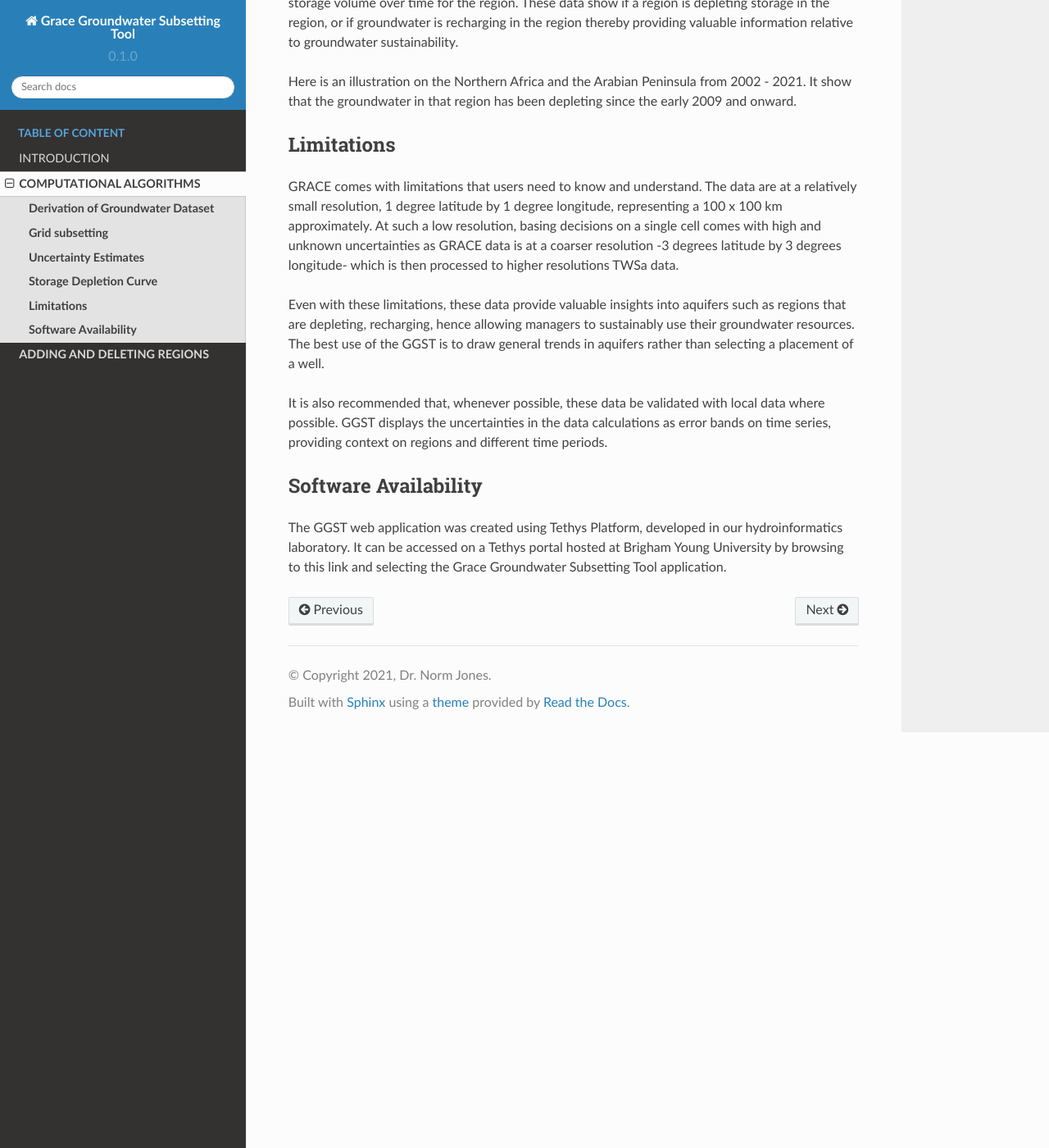
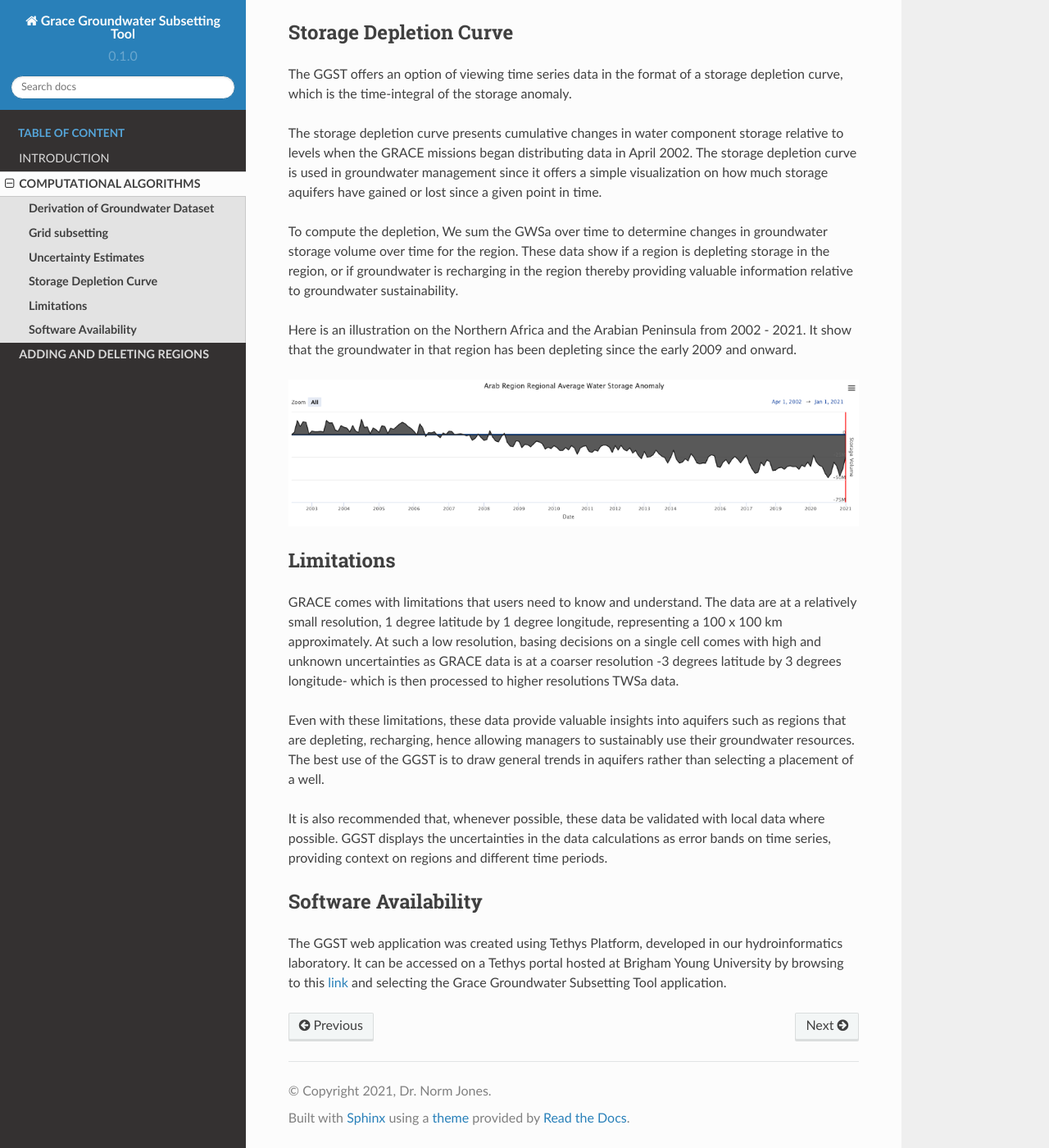
Before and after one commit to BYU-Hydroinformatics/ggst, a Sphinx documentation site: the page built from docs/source/algorithm.rst, in a window 1280 px wide and 1400 px high, scrolled down 2384 px. Shown: the whole window at 82% size. Built offline with Sphinx 7.4.7 and the Read the Docs theme 2.0.0, drawn with Linux system fonts in a browser that asks for light colours; part of the change alters nothing that is shown; some of the changed text lies outside the part shown.

Commit message:
Update algorithm.rst

```diff
--- a/docs/source/algorithm.rst
+++ b/docs/source/algorithm.rst
@@ -37,7 +37,7 @@ The result is then the Ground Water storage anomaly, a tested and approved metho
 ---------------
 For the regional subsetting, the user provides a shapefile which defines the boundary of the region of interest. We then select the cells which have cell centers within the defined boundary and calculate the average storage anomaly for each of the components: TWSa, SWEa, CANa, and SMa resulting in a time series from 2002 to the present for each component on a monthly time step. The figure below shows the Chad Basin in Niger subsetted and displayed with the region shapefile. For water storage, the average of each component is multiplied by the area of the region, resulting in volume anomalies.
 
-
+.. image:: images-algorithm/examplesubsettedregion.png
 
 **Uncertainty Estimates**
 ----------------------
@@ -45,7 +45,10 @@ It is critical to understand that the results of these predictions have uncertai
 
 To compute the uncertainty of the groundwater storage component, we combine the uncertainty estimates from both the GRACE and GLDAS by computing the square root of the sum of the squares of the uncertainty of the individual components as measured by their standard deviations.
 
-                             (2)
+.. math::
+
+   \sigma GWA =  \sqrt {(\sigma TWsa)^2 - (\sigma SWEa)^2 - (\sigma CANa)^2 - (\sigma SMa)^2}
+
 
 The limitations that arise from this data is that it is not suitable to use for placement of wells; rather for an estimate in general trends in groundwater storage.
 
@@ -61,6 +64,7 @@ To compute the depletion, We sum the GWSa over time to determine changes in grou
 
 Here is an illustration on the Northern Africa and the Arabian Peninsula from 2002 - 2021. It show that the groundwater in that region has been depleting since the early 2009 and onward.
 
+.. image:: images-algorithm/depletioncurve.png
 
 **Limitations**
 ------------
@@ -73,4 +77,4 @@ It is also recommended that, whenever possible, these data be validated with loc
 
 **Software Availability**
 ------------------
-The GGST web application was created using Tethys Platform, developed in our hydroinformatics laboratory. It can be accessed on a Tethys portal hosted at Brigham Young University by browsing to this link and selecting the Grace Groundwater Subsetting Tool application.
+The GGST web application was created using Tethys Platform, developed in our hydroinformatics laboratory. It can be accessed on a Tethys portal hosted at Brigham Young University by browsing to this `link <https://tethys-staging.byu.edu/apps>`_ and selecting the Grace Groundwater Subsetting Tool application.
```
